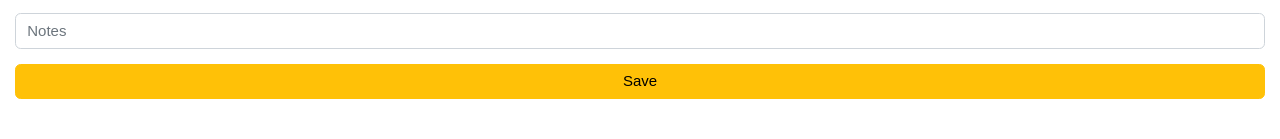
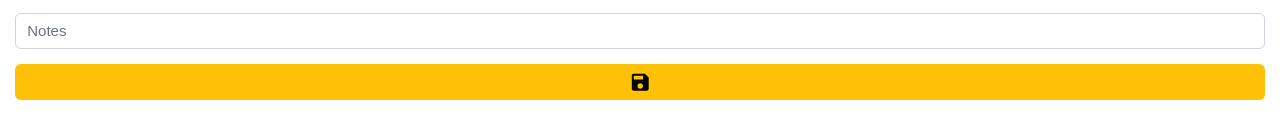
Before and after one commit to LingJason/Task-Management-Application, a React (Create React App) app in the folder client/: page /create in a window 1280 px wide. Shown: the part 337-476 px from the top of the page. Built offline with nearby package versions, Linux system fonts and the light colour scheme.

Commit message:
Change buttons

```diff
--- a/client/package.json
+++ b/client/package.json
@@ -3,6 +3,10 @@
   "version": "0.1.0",
   "private": true,
   "dependencies": {
+    "@emotion/react": "^11.10.8",
+    "@emotion/styled": "^11.10.8",
+    "@mui/icons-material": "^5.11.16",
+    "@mui/material": "^5.12.3",
     "@testing-library/jest-dom": "^5.16.5",
     "@testing-library/react": "^13.4.0",
     "@testing-library/user-event": "^13.5.0",
--- a/client/src/components/CreateTask.js
+++ b/client/src/components/CreateTask.js
@@ -4,6 +4,7 @@
 import { useNavigate } from "react-router-dom";
 import NavBar from "./NavBar";
 import axios from "axios";
+import SaveIcon from '@mui/icons-material/Save';
 
 export default function CreateTask() {
   const [taskName, setTaskName] = useState("");
@@ -141,7 +142,7 @@
           ></Form.Control>
         </Form.Group>
         <Button variant="warning" className="col-md-12 text-center" onClick={(e) => handleSubmit(e)} type="submit">
-          Save
+          <SaveIcon/>
         </Button>
       </Form>
     </div>
--- a/client/src/components/Home.js
+++ b/client/src/components/Home.js
@@ -3,6 +3,9 @@
 import { Button, Container, Table, InputGroup, Form } from "react-bootstrap";
 import "bootstrap/dist/css/bootstrap.min.css";
 import { useNavigate } from "react-router-dom";
+import EditIcon from '@mui/icons-material/Edit';
+import DeleteIcon from '@mui/icons-material/Delete';
+import AddCircleOutlineIcon from '@mui/icons-material/AddCircleOutline';
 import NavBar from "./NavBar";
 import "../App.css";
 
@@ -84,10 +87,10 @@
             navigate("/edit", { replace: true, state: { task } });
           }}
         >
-          Edit
+          <EditIcon/>
         </Button>
         &nbsp;
-        <Button variant="warning" onClick={() => handleDelete(task.task_id)}>Delete</Button>
+        <Button variant="warning" onClick={() => handleDelete(task.task_id)}><DeleteIcon/></Button>
       </td>
     </tr>
   ));
@@ -128,7 +131,7 @@
           onClick={() => navigate("/create")}
           className="col-md-12 text-center"
         >
-          Create
+          <AddCircleOutlineIcon/>
         </Button>
       </Container>
     </div>
```
Also changed, not shown: 1 other file (tests, documents, lock files or other folders).
